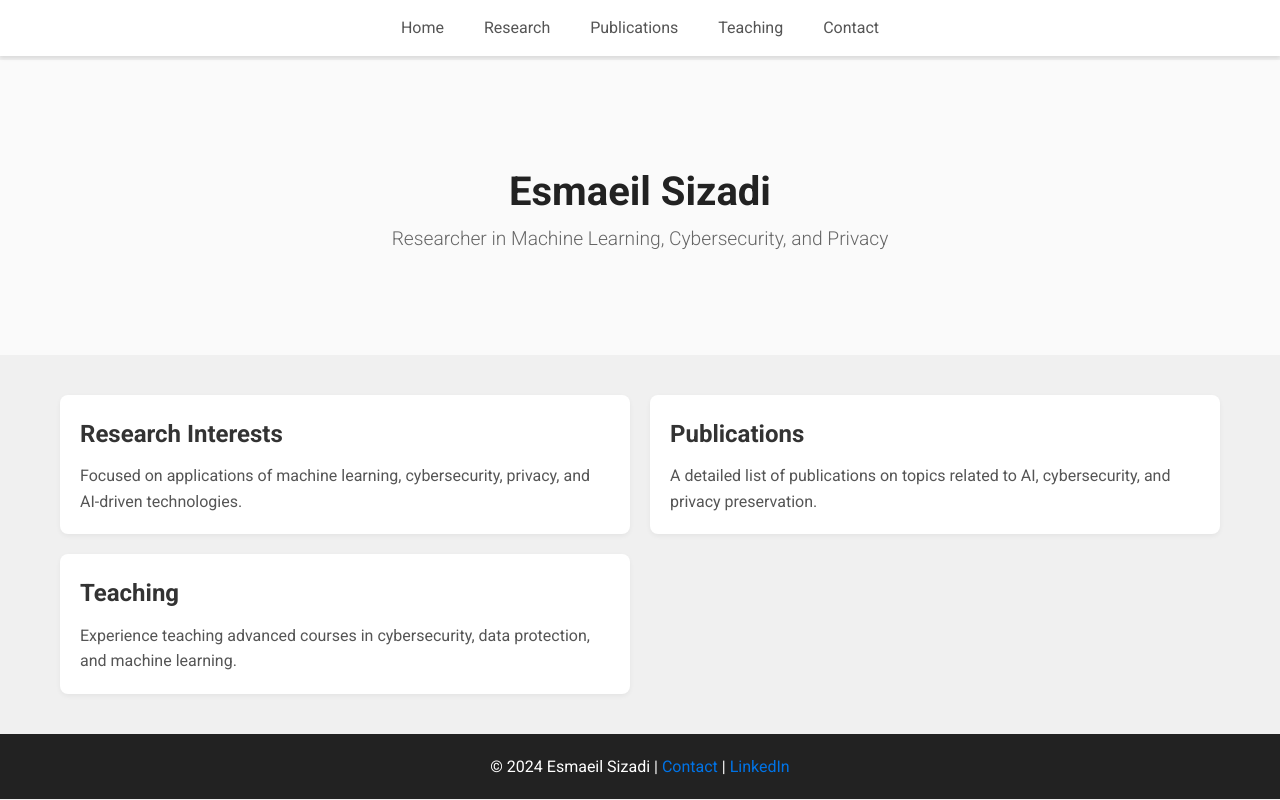
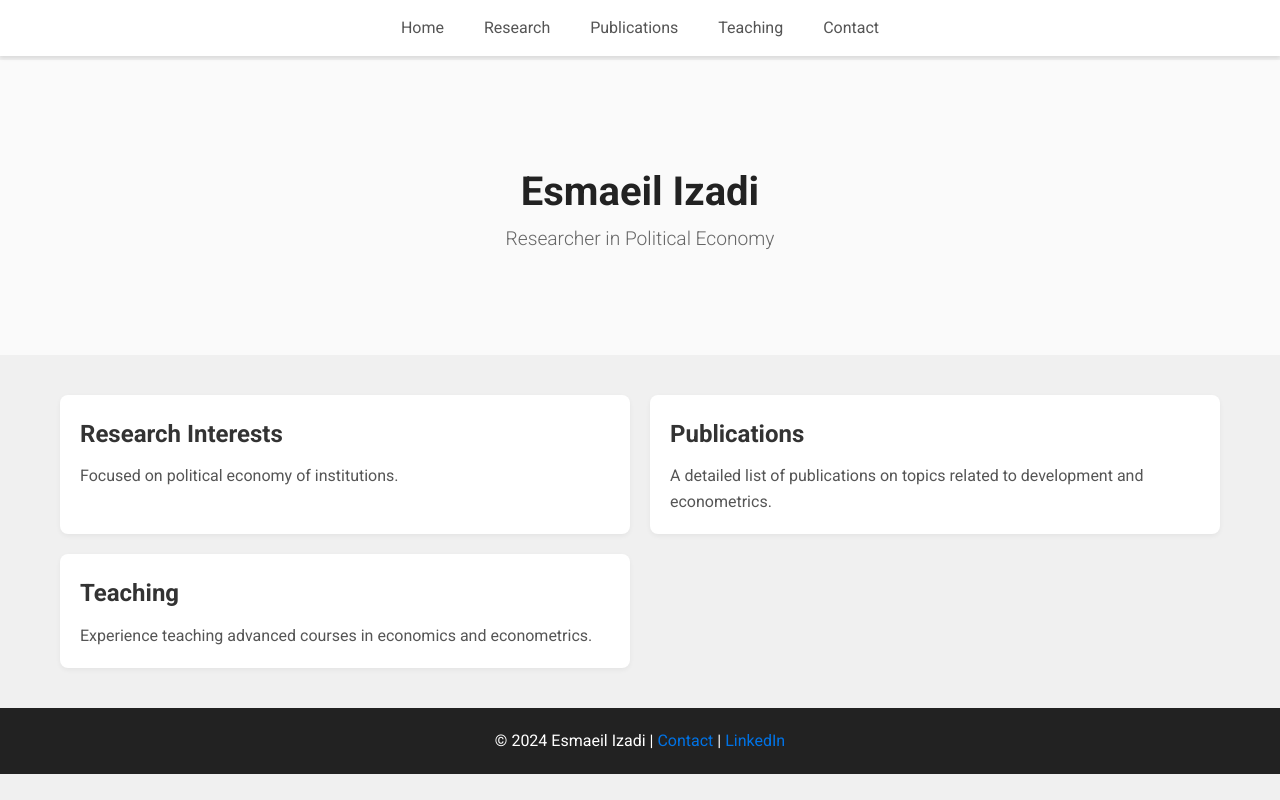
Before and after one commit to esizadi/website, a plain HTML site: page index.html in a window 1280 px wide. Drawn offline with Linux system fonts and the light colour scheme.

Commit message:
Update index.html
5th

```diff
--- a/index.html
+++ b/index.html
@@ -3,7 +3,7 @@
 <head>
     <meta charset="UTF-8">
     <meta name="viewport" content="width=device-width, initial-scale=1.0">
-    <title>Esmaeil Sizadi - Researcher</title>
+    <title>Esmaeil Izadi - Researcher</title>
     <link href="https://fonts.googleapis.com/css2?family=Roboto:wght@300;400;700&display=swap" rel="stylesheet">
     <link rel="stylesheet" href="styles.css">
 </head>
@@ -22,29 +22,29 @@
 </header>
 
 <section class="hero">
-    <h1>Esmaeil Sizadi</h1>
-    <p>Researcher in Machine Learning, Cybersecurity, and Privacy</p>
+    <h1>Esmaeil Izadi</h1>
+    <p>Researcher in Political Economy</p>
 </section>
 
 <section class="content">
     <div class="grid">
         <div class="box">
             <h2>Research Interests</h2>
-            <p>Focused on applications of machine learning, cybersecurity, privacy, and AI-driven technologies.</p>
+            <p>Focused on political economy of institutions.</p>
         </div>
         <div class="box">
             <h2>Publications</h2>
-            <p>A detailed list of publications on topics related to AI, cybersecurity, and privacy preservation.</p>
+            <p>A detailed list of publications on topics related to development and econometrics.</p>
         </div>
         <div class="box">
             <h2>Teaching</h2>
-            <p>Experience teaching advanced courses in cybersecurity, data protection, and machine learning.</p>
+            <p>Experience teaching advanced courses in economics and econometrics.</p>
         </div>
     </div>
 </section>
 
 <footer>
-    <p>© 2024 Esmaeil Sizadi | <a href="#">Contact</a> | <a href="#">LinkedIn</a></p>
+    <p>© 2024 Esmaeil Izadi | <a href="#">Contact</a> | <a href="#">LinkedIn</a></p>
 </footer>
 
 </body>
```
